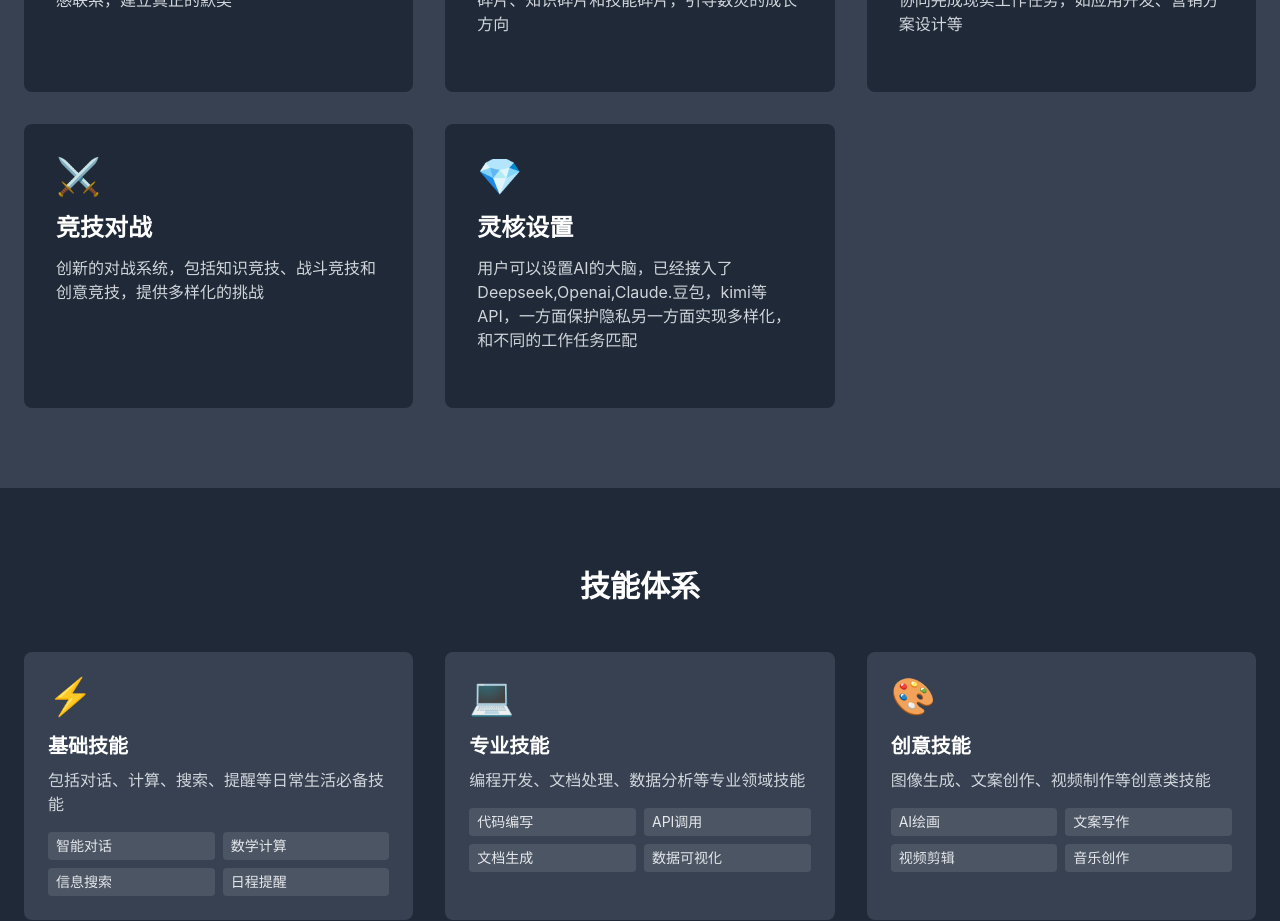
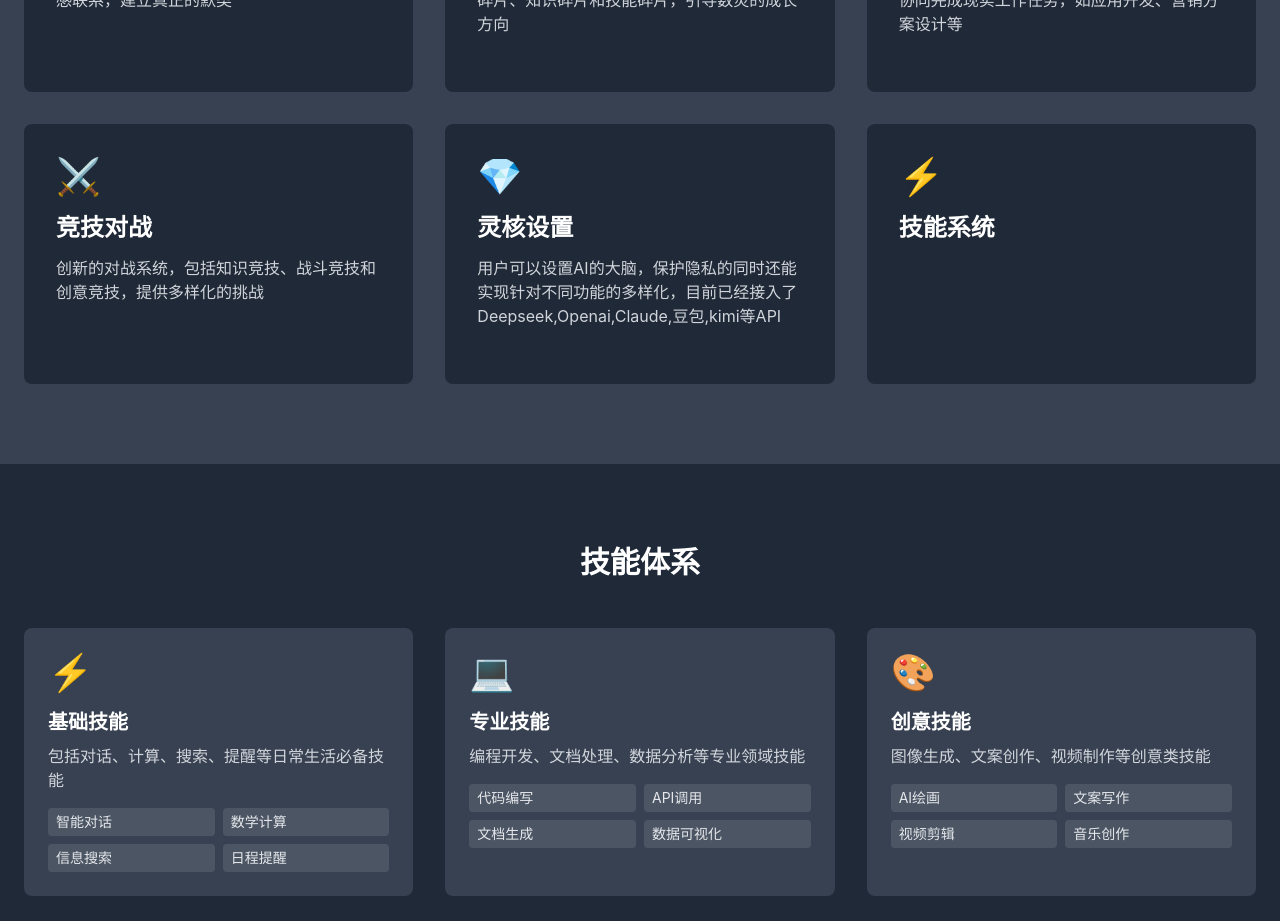
Before and after one commit to yunnant/aipartner.github.io, a Next.js app: page / in a window 1280 px wide. Shown: the part 1400-2321 px from the top of the page. Built offline with nearby package versions, Linux system fonts and the light colour scheme.

Commit message:
百度认证
百度认证

```diff
--- /dev/null
+++ b/baidu_verify_codeva-9kxa5ZyzPQ.html
@@ -0,0 +1 @@
+a752a595e57caaf85c705c8cba2890fb
--- a/pages/index.tsx
+++ b/pages/index.tsx
@@ -88,8 +88,13 @@ const Home: NextPage = () => {
             />
             <FeatureCard
               title="灵核设置"
-              description="用户可以设置AI的大脑，已经接入了Deepseek,Openai,Claude.豆包，kimi等API，一方面保护隐私另一方面实现多样化，和不同的工作任务匹配"
+              description="用户可以设置AI的大脑，保护隐私的同时还能实现针对不同功能的多样化，目前已经接入了Deepseek,Openai,Claude,豆包,kimi等API"
               icon="💎"
+            />
+            <FeatureCard
+              title="技能系统"
+              description=""
+              icon="⚡"
             />
           </div>
         </div>
```
